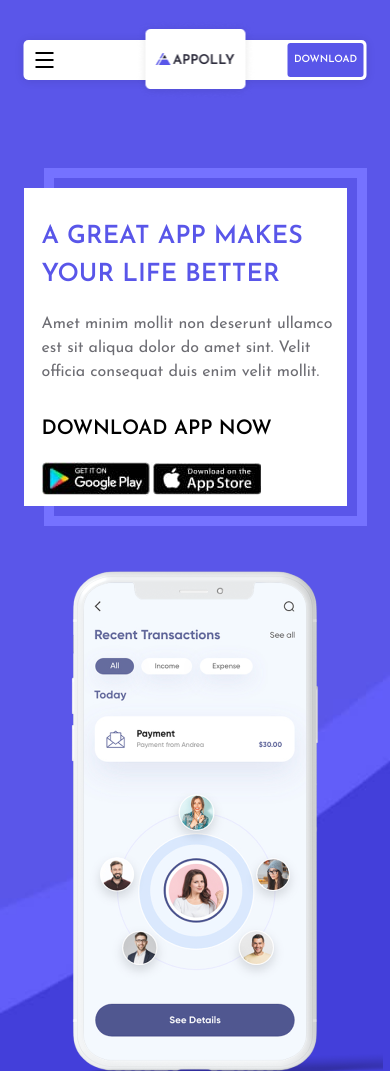
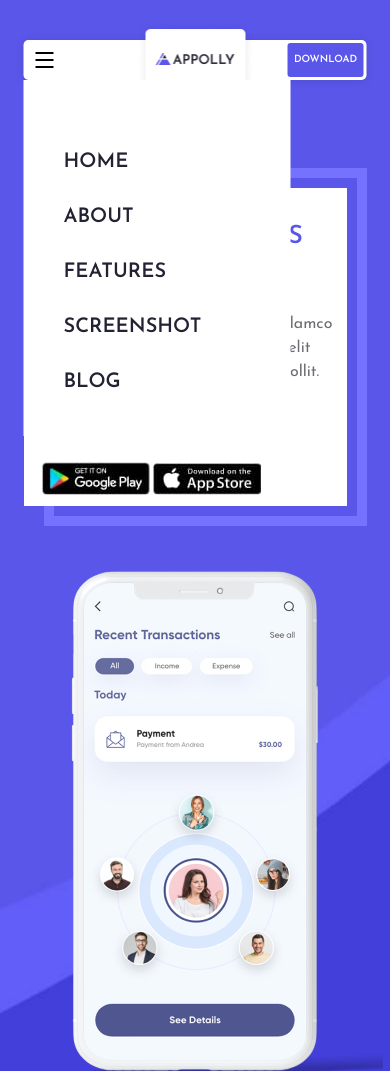
Before and after one commit to strictly-rigid/Appolly-landing-, a plain HTML site: page index.html in a window 390 px wide. Shown: the top 1071 px of the page. Drawn offline with nearby package versions, Linux system fonts and the light colour scheme.

Commit message:
mobile menu halfway done

```diff
--- a/css/desktop.css
+++ b/css/desktop.css
@@ -7,10 +7,6 @@
   /* ----------------- HEADER ----------------- */
   .header-contacts {
     margin-bottom: 15px;
-  }
-
-  .navigation-wrapper {
-    /* justify-content: space-between; */
   }
 
   .mobile-menu-open {
@@ -37,6 +33,16 @@
     line-height: calc(30 / 20);
     text-transform: uppercase;
     color: var(--headers-color);
+    transition: color var(--transition-dur-and-func);
+  }
+
+  .header-list-link:is(:hover, :focus) {
+    color: var(--background-color-secondary);
+  }
+
+  .header-list-link.current {
+    color: var(--background-color-secondary);
+    text-decoration: underline;
   }
 
   /* ----------------- HERO ----------------- */
--- a/css/mobile.css
+++ b/css/mobile.css
@@ -33,6 +33,37 @@
 
   .header-list {
     display: none;
+  }
+
+  .mobile-menu {
+    position: fixed;
+    width: 267px;
+    height: 356px;
+    background-color: var(--background-color);
+  }
+
+  .mobile-menu-container {
+    padding-top: 67px;
+    padding-bottom: 39px;
+    padding-left: 40px;
+  }
+
+  .mobile-menu-link {
+    font-weight: 600;
+    font-size: 20px;
+    line-height: calc(30 / 20);
+    text-transform: uppercase;
+    color: var(--headers-color);
+  }
+
+  .mobile-menu-item:not(:last-child) {
+    margin-bottom: 25px;
+  }
+
+  .mobile-menu-close-btn {
+    position: absolute;
+    top: 25px;
+    right: 25px;
   }
 
   /* ----------------- HERO ----------------- */
--- a/index.html
+++ b/index.html
@@ -98,21 +98,21 @@
 
             <ul class="header-list header-list-one">
               <li class="header-list-item">
-                <a class="header-list-link" href="">Home</a>
+                <a class="header-list-link current" href="">Home</a>
               </li>
               <li class="header-list-item">
-                <a class="header-list-link" href="">About</a>
+                <a class="header-list-link" href="#about">About</a>
               </li>
               <li class="header-list-item">
-                <a class="header-list-link" href="">Features</a>
+                <a class="header-list-link" href="#features">Features</a>
               </li>
             </ul>
             <ul class="header-list header-list-two">
               <li class="header-list-item">
-                <a class="header-list-link" href="">Screenshot</a>
+                <a class="header-list-link" href="#team">Screenshot</a>
               </li>
               <li class="header-list-item">
-                <a class="header-list-link" href="">Blog</a>
+                <a class="header-list-link" href="#blog">Blog</a>
               </li>
             </ul>
             <a class="download-link" href="#" download>Download</a>
@@ -148,6 +148,34 @@
             </div>
           </div>
         </nav>
+      </div>
+
+      <div class="mobile-menu" data-menu>
+        <div class="mobile-menu-container">
+          <button type="button" class="mobile-menu-close-btn" data-menu-close>
+            <svg class="modal-close-btn-icon" width="35" height="35">
+              <use href="./images/sprite.svg#close-btn"></use>
+            </svg>
+          </button>
+
+          <ul class="mobile-menu-nav list">
+            <li class="mobile-menu-item">
+              <a class="mobile-menu-link" href="">Home</a>
+            </li>
+            <li class="mobile-menu-item">
+              <a class="mobile-menu-link" href="#about">About</a>
+            </li>
+            <li class="mobile-menu-item">
+              <a class="mobile-menu-link" href="#features">Features</a>
+            </li>
+            <li class="mobile-menu-item">
+              <a class="mobile-menu-link" href="#team">Screenshot</a>
+            </li>
+            <li class="mobile-menu-item">
+              <a class="mobile-menu-link" href="#blog">Blog</a>
+            </li>
+          </ul>
+        </div>
       </div>
     </header>
 
@@ -302,7 +330,7 @@
       </section>
 
       <!--SECTION ABOUT-->
-      <section class="about-section section">
+      <section class="about-section section" id="about">
         <div class="container about-container">
           <h2 class="about-section-header">About Our App</h2>
           <p class="text dark-style-text about-main-text">
@@ -357,7 +385,7 @@
       </section>
 
       <!--SECTION FEATURES-->
-      <section class="section features-section">
+      <section class="section features-section" id="features">
         <div class="features-container">
           <h2 class="features-section-header section-header">App features</h2>
           <p class="text features-text">
@@ -658,7 +686,7 @@
       </section>
 
       <!--SECTION TEAM-->
-      <section class="section section-team">
+      <section class="section section-team" id="team">
         <div class="container section-team-container">
           <h2 class="section-header section-team-header">Our team</h2>
           <p class="text section-team-text">
@@ -967,7 +995,7 @@
       </section>
 
       <!--SECTION BLOG-->
-      <section class="section section-blog">
+      <section class="section section-blog" id="blog">
         <div class="container section-blog-container">
           <h2 class="section-header section-blog-header">Our recent blog</h2>
           <p class="text section-blog-text">
```
Also changed, not shown: images/sprite.svg.
